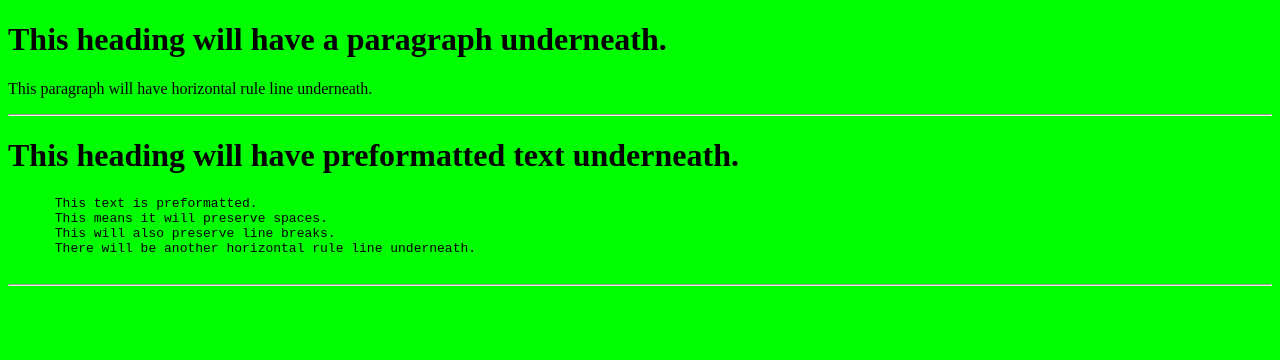
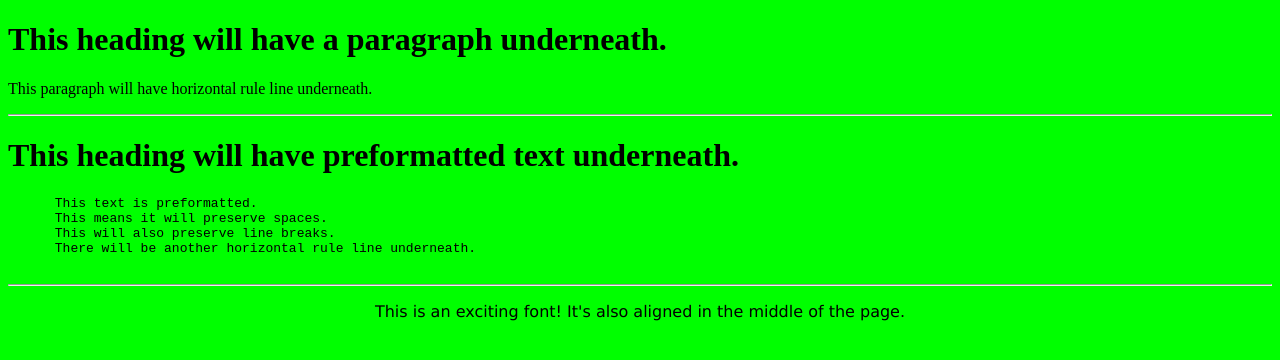
Before and after one commit to JadonXia/ICS2O-Unit2-04-HTML, a plain HTML site: page index2.html in a window 1280 px wide. Drawn offline with Linux system fonts and the light colour scheme.

Commit message:
Added center aligned text to index2 file

```diff
--- a/index2.html
+++ b/index2.html
@@ -22,6 +22,6 @@
       There will be another horizontal rule line underneath.
     </pre>
     <hr>
-    <p>
+    <p style="font-family:verdana; text-align:center;">This is an exciting font! It's also aligned in the middle of the page.</p>
   </body>
 </html>
```
